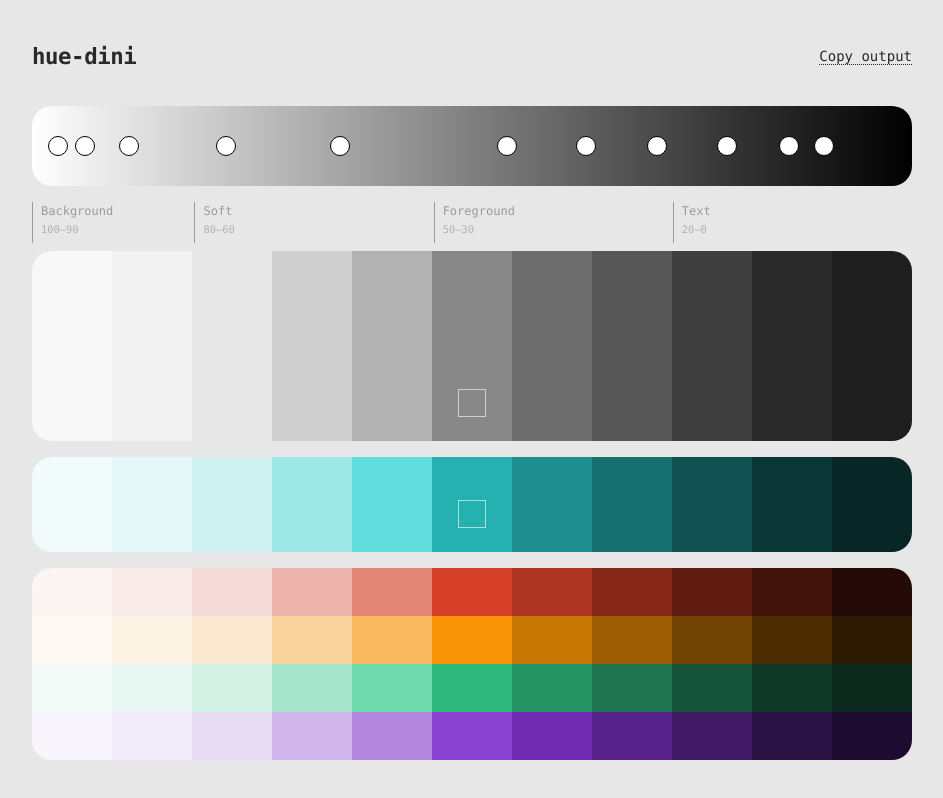
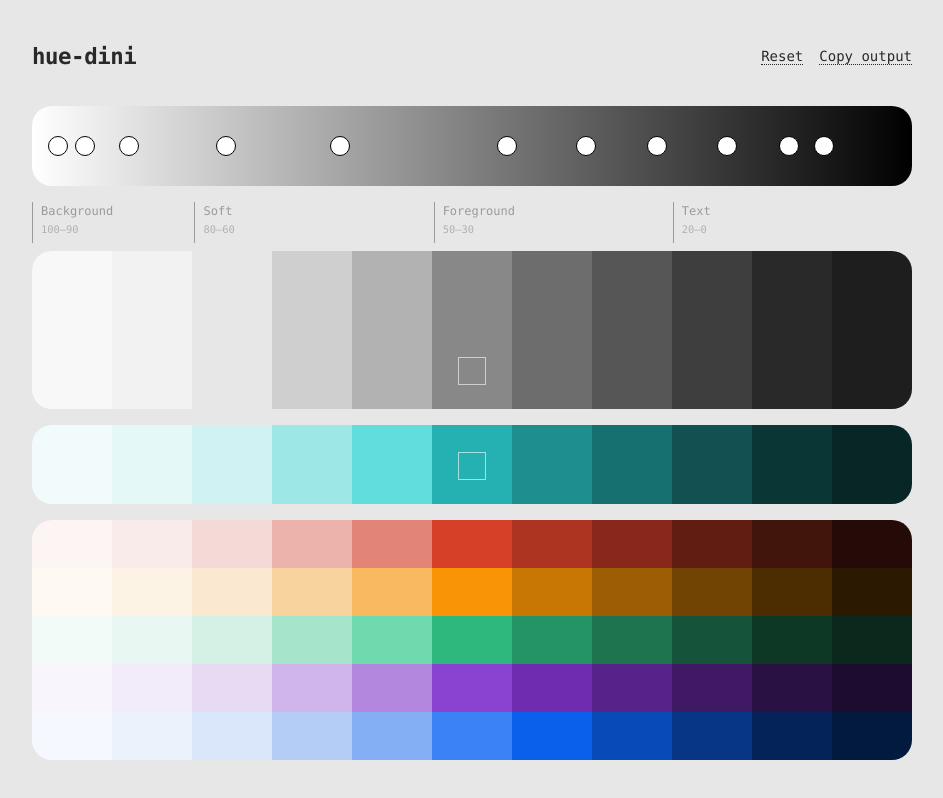
Before and after one commit to gitbutlerapp/design-core, a Svelte app in the folder tools/hue-dini/: page / in a window 1280 px wide. Shown: the whole page, without its empty margins (168-1111 px from the left). Built offline with nearby package versions, Linux system fonts and the light colour scheme.

Commit message:
Add blue color

```diff
--- a/tools/hue-dini/src/App.svelte
+++ b/tools/hue-dini/src/App.svelte
@@ -25,6 +25,7 @@
 		warn: "#f99406",
 		safe: "#2eb87e",
 		purple: "#8a43d0",
+		blue: "#3b82f6",
 	});
 
 	const darken5Coeff = 0.8;
@@ -222,15 +223,25 @@
 		updateColorHex(colors[0].id, hex);
 		updateColorLabel(colors[0].id, name);
 	}
+
+	function resetScale() {
+		stops = [...defaultLums].slice(0, 11).sort((a, b) => b - a);
+		const url = new URL(window.location.href);
+		url.searchParams.delete("lums");
+		history.replaceState({}, "", url);
+	}
 </script>
 
 <main class="page">
 	<!-- Header -->
 	<header class="header">
 		<h1>hue-dini</h1>
-		<button class="copy-btn" onclick={copyColorsJson}
-			>{copied ? "Copied!" : "Copy output"}</button
-		>
+		<div class="header-buttons">
+			<button class="copy-btn" onclick={resetScale}>Reset</button>
+			<button class="copy-btn" onclick={copyColorsJson}
+				>{copied ? "Copied!" : "Copy output"}</button
+			>
+		</div>
 	</header>
 
 	<!-- Adjustment scale -->
@@ -328,7 +339,7 @@
 
 	<!-- Extra color ramps: danger, warning, safe, purple -->
 	<div class="extra-ramps">
-		{#each ["danger", "warn", "safe", "purple"] as name}
+		{#each ["danger", "warn", "safe", "purple", "blue"] as name}
 			<div class="ramp ramp-small">
 				{#each sortedStops as { v }, si}
 					{@const isDarkenTarget =
@@ -386,6 +397,11 @@
 
 	.copy-btn:hover {
 		opacity: 0.6;
+	}
+
+	.header-buttons {
+		display: flex;
+		gap: 16px;
 	}
 
 	/* ── Adjustment scale ── */
```
